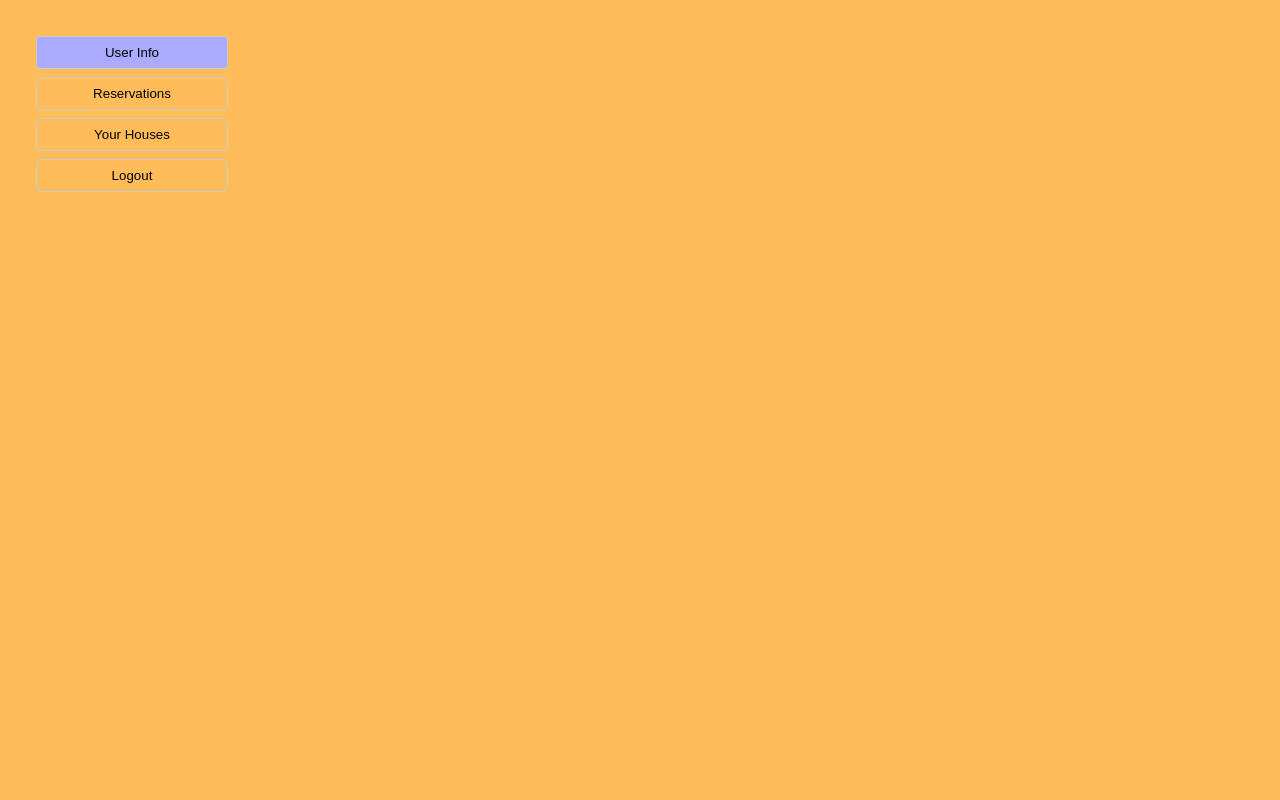
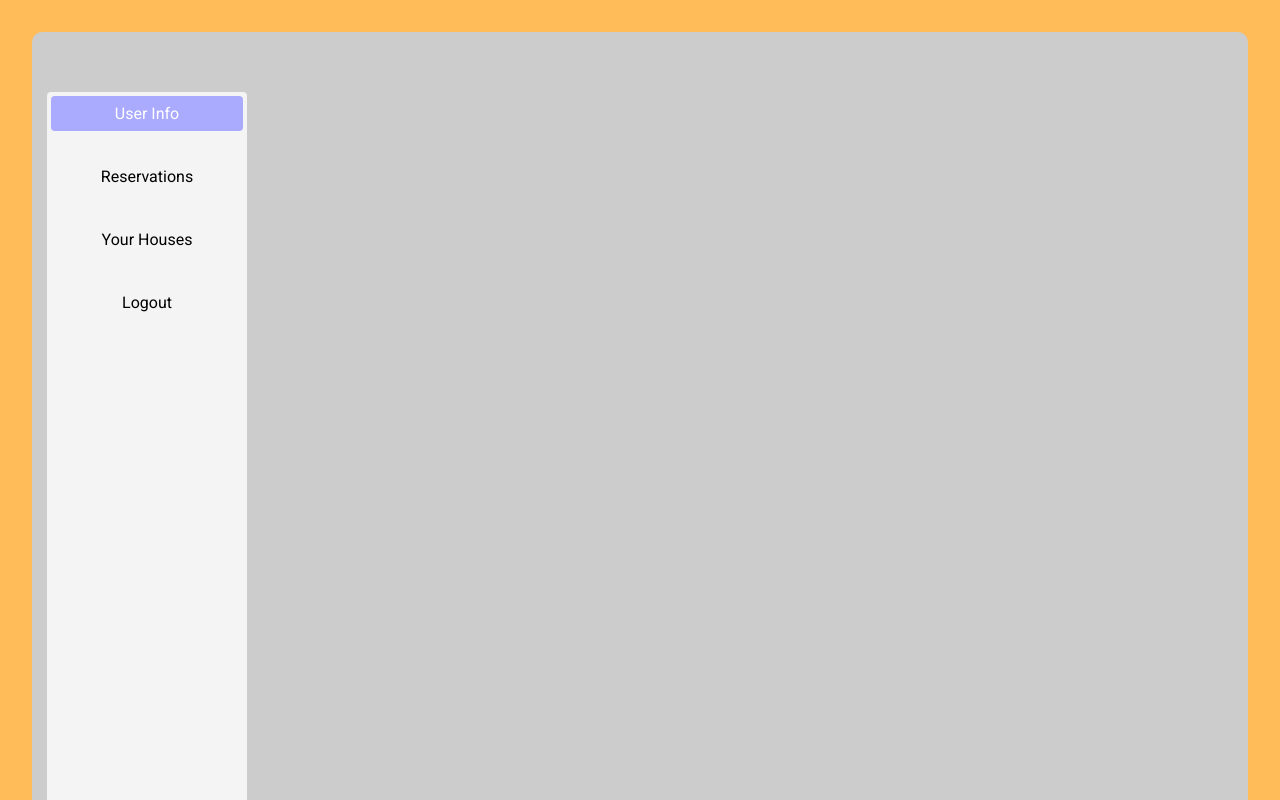
Before and after one commit to albinramos/frontend_fullstack, a React (Vite) app: page /user in a window 1280 px wide. Shown: the top 800 px of the page. Built offline with nearby package versions, Linux system fonts and the light colour scheme; no server answers.

Commit message:
mikel estilo a user entre comillas

```diff
--- a/src/components/landing/Landing.jsx
+++ b/src/components/landing/Landing.jsx
@@ -18,7 +18,7 @@ const Landing = (isLoggedIn, handleLogout) => {
   };
 
   const goToProfile = () => {
-    navigate('/profile');
+    navigate('/user');
     setMenuOpen(false); // Cerrar el menú después de hacer clic en una opción
   };
 
--- a/src/components/userProfile/Navbar.jsx
+++ b/src/components/userProfile/Navbar.jsx
@@ -1,3 +1,8 @@
+
+import React from 'react';
+import "./userProfile.css"
+
+
 const Navbar = ({ setActiveSection, activeSection }) => {
     const handleNavigation = (section) => {
       setActiveSection(section);
@@ -5,14 +10,12 @@ const Navbar = ({ setActiveSection, activeSection }) => {
 
     const handleLogout = async () => {
       try {
-        // Realizar la llamada a la API para cerrar sesión
         const response = await fetch('http://localhost:3666/login/end', {
           method: 'POST',
           credentials: 'include',
         });
 
         if (response.ok) {
-          // Si el cierre de sesión es exitoso, redirigir a la página de inicio
           window.location.href = 'http://localhost:5173/';
         } else {
           console.error('Error al cerrar sesión');
@@ -22,43 +25,31 @@ const Navbar = ({ setActiveSection, activeSection }) => {
       }
     };
 
-    const buttonStyle = {
-      padding: '8px',
-      margin: '4px',
-      border: '1px solid #ccc',
-      borderRadius: '4px',
-      backgroundColor: 'transparent',
-      cursor: 'pointer',
-    };
-
-    const activeButtonStyle = {
-      ...buttonStyle,
-      backgroundColor: '#aaf',
-    };
-
     return (
-      <div style={{ display: 'flex', flexDirection: 'column', width: '200px' }}>
-        <button
-          style={activeSection === 'userinfo' ? activeButtonStyle : buttonStyle}
+        <div className='sidebar--container'>
+      <ul className="sidebar">
+        <li
+          className={`sidebar-item ${activeSection === 'userinfo' ? 'sidebar-item-active' : ''}`}
           onClick={() => handleNavigation('userinfo')}
         >
           User Info
-        </button>
-        <button
-          style={activeSection === 'reservations' ? activeButtonStyle : buttonStyle}
+        </li>
+        <li
+          className={`sidebar-item ${activeSection === 'reservations' ? 'sidebar-item-active' : ''}`}
           onClick={() => handleNavigation('reservations')}
         >
           Reservations
-        </button>
-        <button
-          style={activeSection === 'houses' ? activeButtonStyle : buttonStyle}
+        </li>
+        <li
+          className={`sidebar-item ${activeSection === 'houses' ? 'sidebar-item-active' : ''}`}
           onClick={() => handleNavigation('houses')}
         >
           Your Houses
-        </button>
-        <button onClick={handleLogout} style={buttonStyle}>
+        </li>
+        <li className="sidebar-item" onClick={handleLogout}>
           Logout
-        </button>
+        </li>
+      </ul>
       </div>
     );
   };
--- a/src/components/userProfile/Reservations.jsx
+++ b/src/components/userProfile/Reservations.jsx
@@ -1,8 +1,9 @@
 import React, { useEffect, useState } from 'react';
+import './userProfile.css'; // Asegúrate de importar el archivo CSS
 
 const Reservations = ({ userId }) => {
   const [reservations, setReservations] = useState([]);
-console.log(reservations)
+
   useEffect(() => {
     const fetchReservations = async () => {
       try {
@@ -25,59 +26,93 @@ console.log(reservations)
     fetchReservations();
   }, [userId]);
 
-  const handleCancelReservation = async (reservationId) => {
-    const confirmation = window.confirm('¿Estás seguro de que quieres cancelar esta reserva?');
+  const calculateDaysUntilReservation = (startDate) => {
+    const today = new Date();
+    const reservationDate = new Date(startDate);
+    const timeDifference = reservationDate.getTime() - today.getTime();
+    return Math.ceil(timeDifference / (1000 * 3600 * 24));
+  };
 
-    if (confirmation) {
-      try {
-        const response = await fetch(`http://localhost:3666/reservations/${reservationId}`, {
-          method: 'POST',
-          credentials: 'include',
-        });
+  const getCurrentReservations = () => {
+    const now = Date.now();
+    return reservations.filter((reservation) => now >= new Date(reservation.startDate) && now <= new Date(reservation.endDate));
+  };
 
-        if (!response.ok) {
-          throw new Error(`Error al cancelar la reserva: ${response.statusText}`);
-        }
+  const getFutureReservations = () => {
+    const now = Date.now();
+    return reservations.filter((reservation) => new Date(reservation.startDate) > now);
+  };
 
-        // Actualizar la lista de reservas después de la cancelación
-        const updatedReservations = reservations.filter((reservation) => reservation.id !== reservationId);
-        setReservations(updatedReservations);
-      } catch (error) {
-        console.error(error.message);
-      }
-    }
+  const getPastReservations = () => {
+    const now = Date.now();
+    return reservations.filter((reservation) => new Date(reservation.endDate) < now);
   };
 
   return (
-    <div>
+    <div className='reservations--container'>
       <h3>Reservations</h3>
-      {reservations.length === 0 ? (
-        <p>No hay reservas pendientes.</p>
-      ) : (
-        <ul>
-          {reservations.map((reservation) => (
-            <li key={reservation.id}>
-              <strong>Details:</strong> {reservation.details} <br />
-              <strong>Start Date:</strong> {new Date(reservation.startDate).toLocaleDateString()} <br />
-              <strong>End Date:</strong> {new Date(reservation.endDate).toLocaleDateString()} <br />
-              <strong>Price:</strong> ${reservation.price} <br />
-              <strong>Días hasta la reserva:</strong> {calculateDaysUntilReservation(reservation.startDate)} <br />
-              <button onClick={() => handleCancelReservation(reservation.id)}>Cancelar Reserva</button>
-            </li>
-          ))}
-        </ul>
-      )}
+      <div className="reservation-cards-container">
+
+        {getCurrentReservations().length > 0 && (
+          <div className="reservation-card-container">
+            <h4>Ongoing reservations</h4>
+            {getCurrentReservations().map((reservation) => (
+              <div key={reservation.id} className="reservation-card">
+                <div className="reservation-card-details">Details: {reservation.details}</div>
+                <div className="reservation-card-date">
+                  Start Date: {new Date(reservation.startDate).toLocaleDateString()} <br />
+                  End Date: {new Date(reservation.endDate).toLocaleDateString()}
+                </div>
+                <div className="reservation-card-price">Price: ${reservation.price}</div>
+
+              </div>
+            ))}
+          </div>
+        )}
+
+
+        {getFutureReservations().length > 0 && (
+          <div className="reservation-card-container">
+            <h4>Upcoming reservations</h4>
+            {getFutureReservations().map((reservation) => (
+              <div key={reservation.id} className="reservation-card">
+                <div className="reservation-card-details">Details: {reservation.details}</div>
+                <div className="reservation-card-date">
+                  Start Date: {new Date(reservation.startDate).toLocaleDateString()} <br />
+                  End Date: {new Date(reservation.endDate).toLocaleDateString()}
+                </div>
+                <div className="reservation-card-price">Price: ${reservation.price}</div>
+                <div className="reservation-card-days">
+                  Days until reservation: {calculateDaysUntilReservation(reservation.startDate)}
+                </div>
+                <button className="reservation-card-cancel" onClick={() => handleCancelReservation(reservation.id)}>
+                  Cancelar Reserva
+                </button>
+              </div>
+            ))}
+          </div>
+        )}
+
+
+        {getPastReservations().length > 0 && (
+          <div className="reservation-card-container">
+            <h4>ended reservations</h4>
+            {getPastReservations().map((reservation) => (
+              <div key={reservation.id} className="reservation-card">
+                <div className="reservation-card-details">Details: {reservation.details}</div>
+                <div className="reservation-card-date">
+                  Start Date: {new Date(reservation.startDate).toLocaleDateString()} <br />
+                  End Date: {new Date(reservation.endDate).toLocaleDateString()}
+                </div>
+                <div className="reservation-card-price">Price: ${reservation.price}</div>
+
+              </div>
+            ))}
+          </div>
+        )}
+      </div>
     </div>
   );
 };
 
-const calculateDaysUntilReservation = (startDate) => {
-  const today = new Date();
-  const reservationDate = new Date(startDate);
-  const timeDifference = reservationDate.getTime() - today.getTime();
-  const daysUntilReservation = Math.ceil(timeDifference / (1000 * 3600 * 24));
-
-  return daysUntilReservation;
-};
-
 export default Reservations;
--- a/src/components/userProfile/UserProfilePage.jsx
+++ b/src/components/userProfile/UserProfilePage.jsx
@@ -1,8 +1,10 @@
+
 import React, { useEffect, useState } from 'react';
 import UserInfo from './UserInfo';
 import Reservations from './Reservations';
 import Houses from './Houses';
 import Navbar from './Navbar';
+import "./userProfile.css";
 
 const UserProfilePage = () => {
   const [userData, setUserData] = useState(null);
@@ -15,6 +17,16 @@ const UserProfilePage = () => {
           method: 'GET',
           credentials: 'include',
         });
+
+        if (!response.ok) {
+          if (response.status === 401) {
+            window.location.href = 'http://localhost:5173/login';
+            return;
+          } else {
+            console.error(`Error al obtener datos del usuario: ${response.status}`);
+            return;
+          }
+        }
 
         const data = await response.json();
 
@@ -37,12 +49,12 @@ const UserProfilePage = () => {
   }, []);
 
   return (
-    <div style={{ display: 'flex' }}>
+    <div className="user-profile-container">
       <Navbar setActiveSection={setActiveSection} activeSection={activeSection} />
-      <div style={{ marginLeft: '20px' }}>
+      <div className="user-profile-content">
         {userData && (
           <>
-            {activeSection === 'userinfo' && <UserInfo userData={userData} />}
+            {activeSection === 'userinfo' && <UserInfo userData={userData.user} />}
             {activeSection === 'reservations' && <Reservations userId={userData.user._id} />}
             {activeSection === 'houses' && userData.user.userType.some(type => type.toLowerCase().includes('owner')) && <Houses userId={userData.user._id} />}
           </>
--- /dev/null
+++ b/src/components/userProfile/userProfile.css
@@ -0,0 +1,193 @@
+
+
+
+
+.sidebar--container {
+    display: flex;
+    height: auto;
+    min-height: 1200px;
+    border-radius: 10%;
+    margin-top: 60px;
+    margin-left: 15px;
+
+  }
+
+  .sidebar {
+    list-style: none;
+    padding: 0;
+    margin: 0;
+    display: flex;
+    flex-direction: column;
+    width: 200px;
+    background-color: #f4f4f4;
+    gap: 20px;
+    border-radius: 4px;
+    margin-bottom: 5px;
+  }
+
+  .sidebar-item {
+    padding: 8px;
+    margin: 4px;
+    border: 1px  #ccc;
+    border-radius: 4px;
+    cursor: pointer;
+  }
+  .sidebar-item:hover{
+    border: 1px solid  #ccc;
+  }
+
+  .sidebar-item-active {
+    background-color: #aaf;
+    color: #fff;
+  }
+
+  .user-profile-container {
+    display: flex;
+    flex: 1;
+    height: auto;
+    min-height: 1200px;
+    background-color: #ccc;
+    border-radius: 10px;
+  }
+
+  .user-profile-content {
+    margin-left: 20px;
+    flex: 1;
+  }
+
+  .reservations--container {
+    margin-top: 20px;
+  }
+
+  .reservation-cards-container {
+    display: flex;
+    flex-direction: column;
+  }
+
+  .reservation-card-container {
+    margin-right: 20px;
+  }
+
+  .reservation-card {
+    border: 1px solid #ddd;
+    border-radius: 8px;
+    margin: 10px 0;
+    padding: 15px;
+    background-color: #fff;
+    box-shadow: 0 0 10px rgba(0, 0, 0, 0.1);
+  }
+
+  .reservation-card-details {
+    font-weight: bold;
+  }
+
+  .reservation-card-date {
+    margin-top: 8px;
+  }
+
+  .reservation-card-days {
+    margin-top: 8px;
+    color: #28a745;
+  }
+
+  .reservation-card-cancel {
+    margin-top: 12px;
+    background-color: #dc3545;
+    color: #fff;
+    border: none;
+    padding: 8px 12px;
+    border-radius: 4px;
+    cursor: pointer;
+  }
+
+
+.houses-list {
+    list-style: none;
+    padding: 0;
+  }
+
+  .house-card {
+    border: 1px solid #ddd;
+    border-radius: 8px;
+    margin: 10px 0;
+    padding: 15px;
+    background-color: #fff;
+    box-shadow: 0 0 10px rgba(0, 0, 0, 0.1);
+    margin-right: 15px
+  }
+
+  .house-card-title {
+    font-weight: bold;
+  }
+
+  .house-card-description {
+    margin-top: 8px;
+  }
+
+  .house-card-visibility {
+    margin-top: 12px;
+    background-color: #007bff;
+    color: #fff;
+    border: none;
+    padding: 8px 12px;
+    border-radius: 4px;
+    cursor: pointer;
+  }
+
+  .user-info-card {
+    margin-top: 60px;
+    border: 1px solid #ddd;
+    border-radius: 8px;
+
+    padding: 15px;
+    background-color: #fff;
+    box-shadow: 0 0 10px rgba(0, 0, 0, 0.1);
+  }
+
+  .user-info-title {
+    font-size: 18px;
+    font-weight: bold;
+    margin-bottom: 8px;
+  }
+
+  .user-info-email {
+    font-size: 16px;
+    color: #666;
+  }
+  .user-info-button {
+    background-color: #d9534f;
+    color: #fff;
+    padding: 8px;
+    margin-top: 10px;
+    border: none;
+    border-radius: 4px;
+    cursor: pointer;
+    margin-left: 15px;
+    margin-right: 15px;
+  }
+
+  .user-info-button:hover {
+    background-color: #c9302c;
+  }
+
+  .user-info-error {
+    color: #d9534f;
+    margin-top: 10px;
+  }
+
+
+.add-house-button {
+    background-color: #28a745;
+    color: #fff;
+    border: none;
+    padding: 10px 15px;
+    border-radius: 4px;
+    cursor: pointer;
+    text-decoration: none; /* Elimina el subrayado del enlace */
+    display: inline-block; /* Asegura que el botón se muestre como bloque en línea */
+    margin-bottom: 10px; /* Ajusta el margen inferior según sea necesario */
+  }
+
+  .add-house-button:hover {
+    background-color: #218838; /* Cambia el color al pasar el ratón sobre el botón */
+  }
```
Also changed, not shown: src/components/userProfile/Houses.jsx (+32 -15 lines), src/components/userProfile/UserInfo.jsx (+52 -10 lines).
